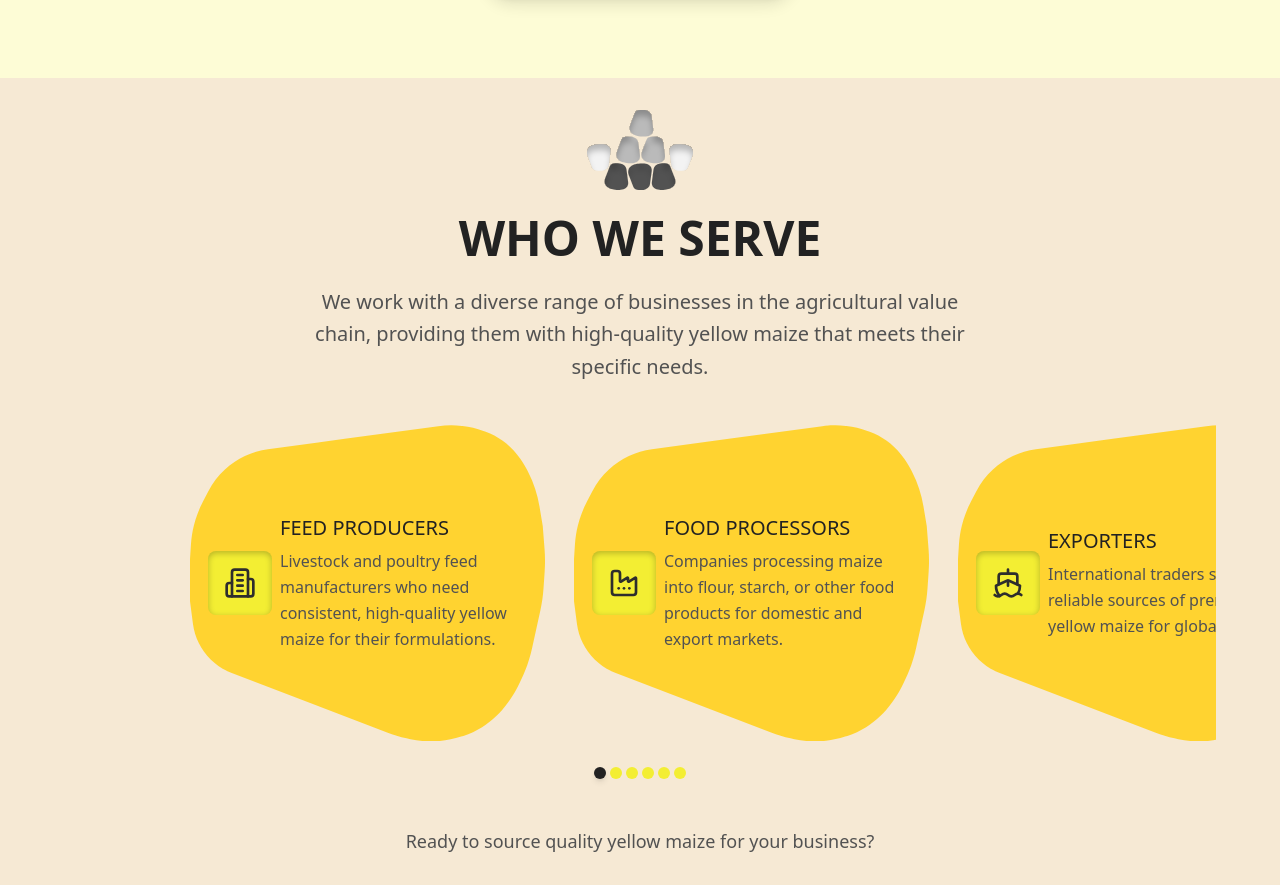
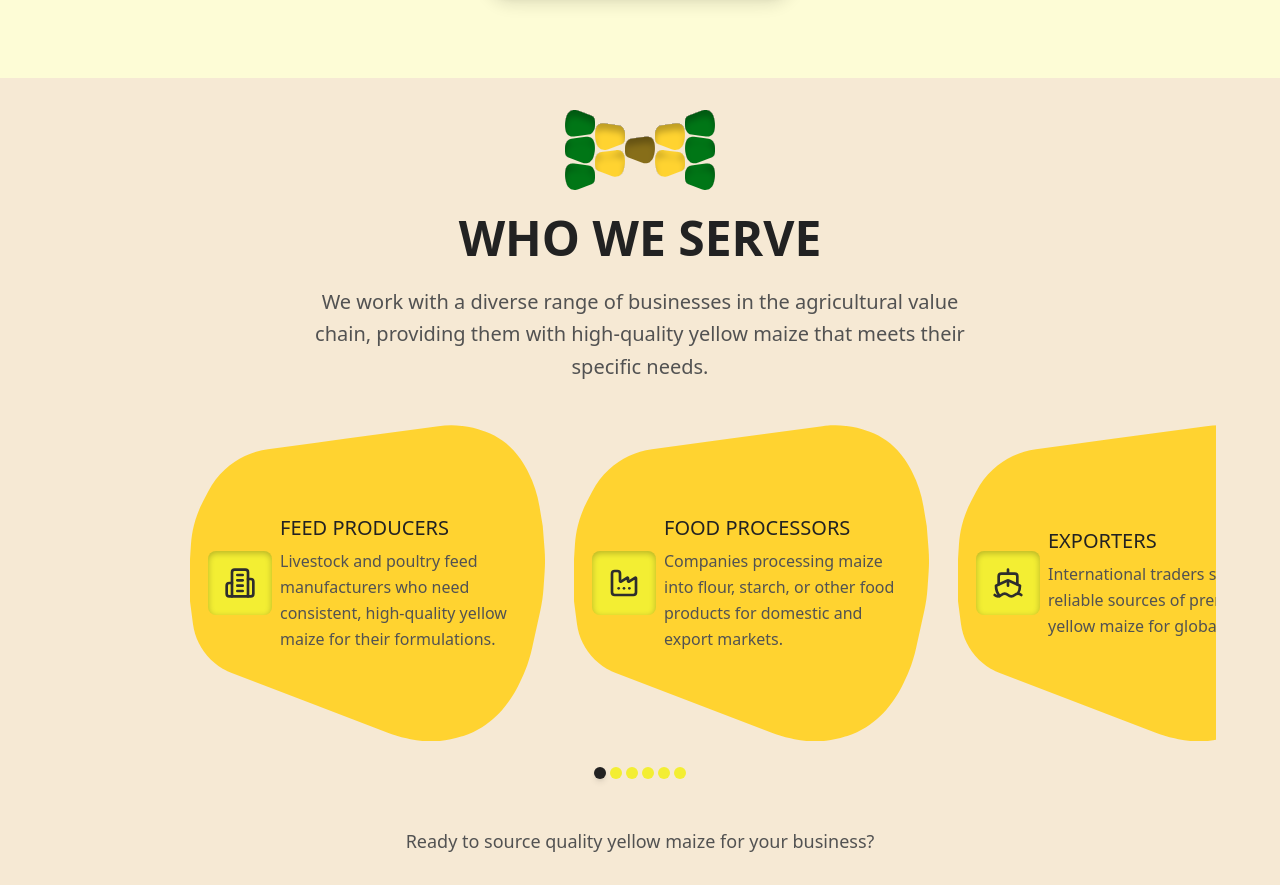
Before and after one commit to afromorpheus/baobab-frontiers-website, a Next.js app: page / in a window 1280 px wide. Shown: the part 2302-3187 px from the top of the page. Built offline with nearby package versions, Linux system fonts and the light colour scheme.

Commit message:
Replace brand motif in WhoWeServe section with Ahoden motif from Let's Talk section

```diff
--- a/src/components/WhoWeServe.tsx
+++ b/src/components/WhoWeServe.tsx
@@ -58,8 +58,8 @@ const customers = [
         {/* Section Header */}
         <div className="flex flex-col items-center mb-8">
           <img
-            src="/Brand-Motif-Tapoli-New.svg"
-            alt="Tapoli Brand Motif"
+            src="/Brand-Motif-Ahoden-Alt.svg"
+            alt="Ahoden Brand Motif"
             className="h-20 w-auto mb-6"
           />
           <h2 className="text-4xl md:text-5xl font-kannada-bold text-[#222222] mb-6">WHO WE SERVE</h2>
```
